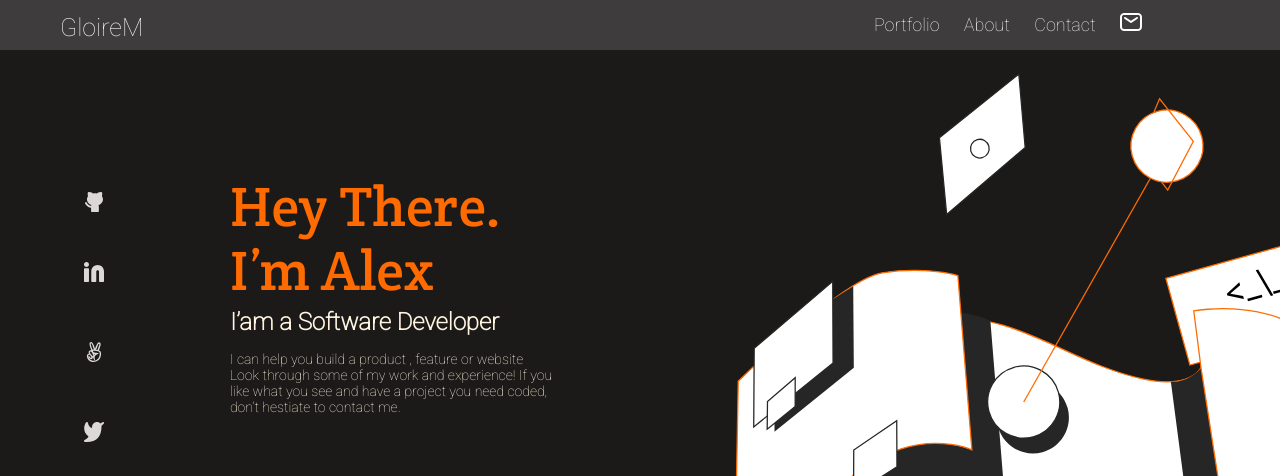
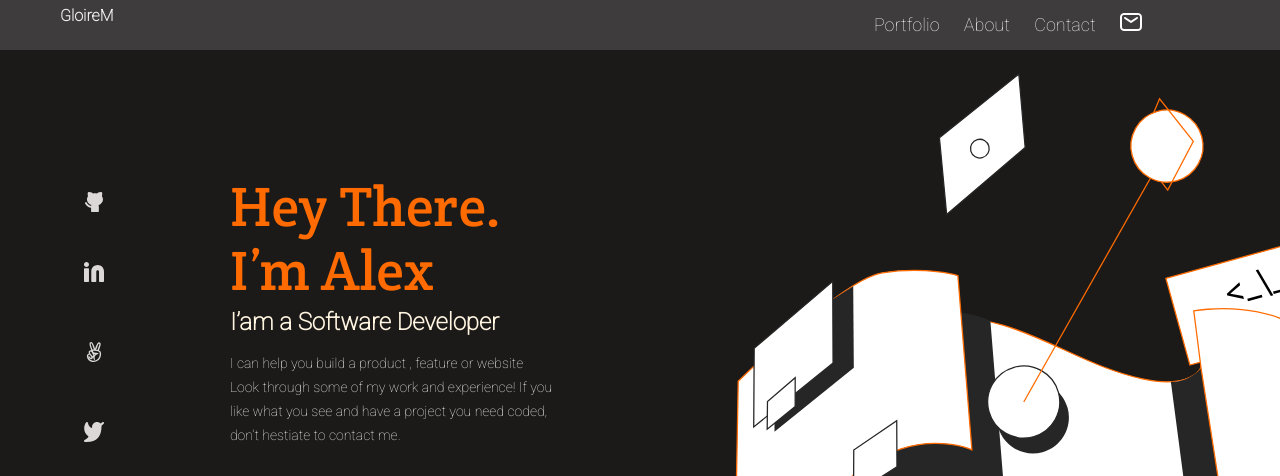
Before and after one commit to GloireIrenge/My_Portfolio, a website: page index.html in a window 1280 px wide. Shown: the top 476 px of the page. Drawn offline with Linux system fonts and the light colour scheme.

Commit message:
Add color contrast

```diff
--- a/main.css
+++ b/main.css
@@ -403,6 +403,14 @@ img {
   width: 100%;
 }
 
+p {
+  color: color-contrast(#091e42 vs #FFF, #000);
+  font-style: normal;
+  font-weight: 900;
+  font-size: 16px;
+  line-height: 24px;
+  color: #f4f5f7;
+}
 .about p {
   font-family: 'Roboto', sans-serif;
   font-style: normal;
```
